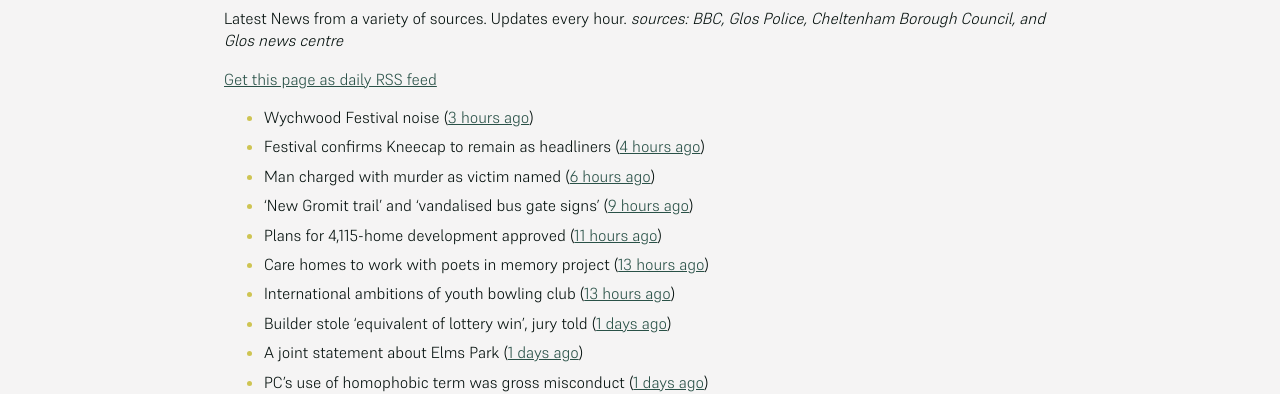
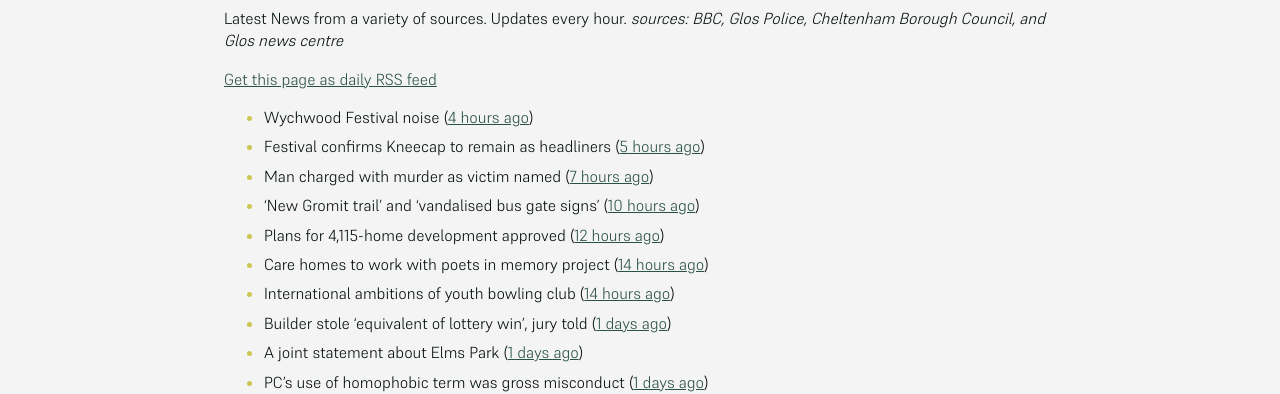
Before and after one commit to mat-0/cheltenham-open-data, a Jekyll site: the page built from _pages/news.md, in a window 1280 px wide. Shown: the part 266-660 px from the top of the page. Built offline with Jekyll 4.4.1, drawn with Linux system fonts in a browser that asks for light colours.

Commit message:
Updated 2025-05-30 19:57:53

```diff
--- a/_pages/news.md
+++ b/_pages/news.md
@@ -12,13 +12,13 @@ _sources: BBC, Glos Police, Cheltenham Borough Council, and Glos news centre_
 [Get this page as daily RSS feed](/daily.rss)
 
 <!-- news_marker starts -->
-- Wychwood Festival noise ([3 hours ago](https://www.cheltenham.gov.uk/news/article/3016/wychwood_festival_noise))
-- Festival confirms Kneecap to remain as headliners ([4 hours ago](https://www.bbc.com/news/articles/clyg54e88jmo))
-- Man charged with murder as victim named ([6 hours ago](https://www.bbc.com/news/articles/ce80685p13no))
-- 'New Gromit trail' and 'vandalised bus gate signs' ([9 hours ago](https://www.bbc.com/news/articles/cpd46d4ndxdo))
-- Plans for 4,115-home development approved ([11 hours ago](https://www.bbc.com/news/articles/c8xgd99grk5o))
-- Care homes to work with poets in memory project ([13 hours ago](https://www.bbc.com/news/articles/ceqgg39e97zo))
-- International ambitions of youth bowling club ([13 hours ago](https://www.bbc.com/news/articles/c628gye549qo))
+- Wychwood Festival noise ([4 hours ago](https://www.cheltenham.gov.uk/news/article/3016/wychwood_festival_noise))
+- Festival confirms Kneecap to remain as headliners ([5 hours ago](https://www.bbc.com/news/articles/clyg54e88jmo))
+- Man charged with murder as victim named ([7 hours ago](https://www.bbc.com/news/articles/ce80685p13no))
+- 'New Gromit trail' and 'vandalised bus gate signs' ([10 hours ago](https://www.bbc.com/news/articles/cpd46d4ndxdo))
+- Plans for 4,115-home development approved ([12 hours ago](https://www.bbc.com/news/articles/c8xgd99grk5o))
+- Care homes to work with poets in memory project ([14 hours ago](https://www.bbc.com/news/articles/ceqgg39e97zo))
+- International ambitions of youth bowling club ([14 hours ago](https://www.bbc.com/news/articles/c628gye549qo))
 - Builder stole 'equivalent of lottery win', jury told ([1 days ago](https://www.bbc.com/news/articles/ckgqkx137nno))
 - A joint statement about Elms Park ([1 days ago](https://www.cheltenham.gov.uk/news/article/3015/a_joint_statement_about_elms_park))
 - PC's use of homophobic term was gross misconduct ([1 days ago](https://www.bbc.com/news/articles/c9wg7dg84zqo))
```
Also changed, not shown: _data/flood.json (+5 -48 lines), index.md (+5 -5 lines).
